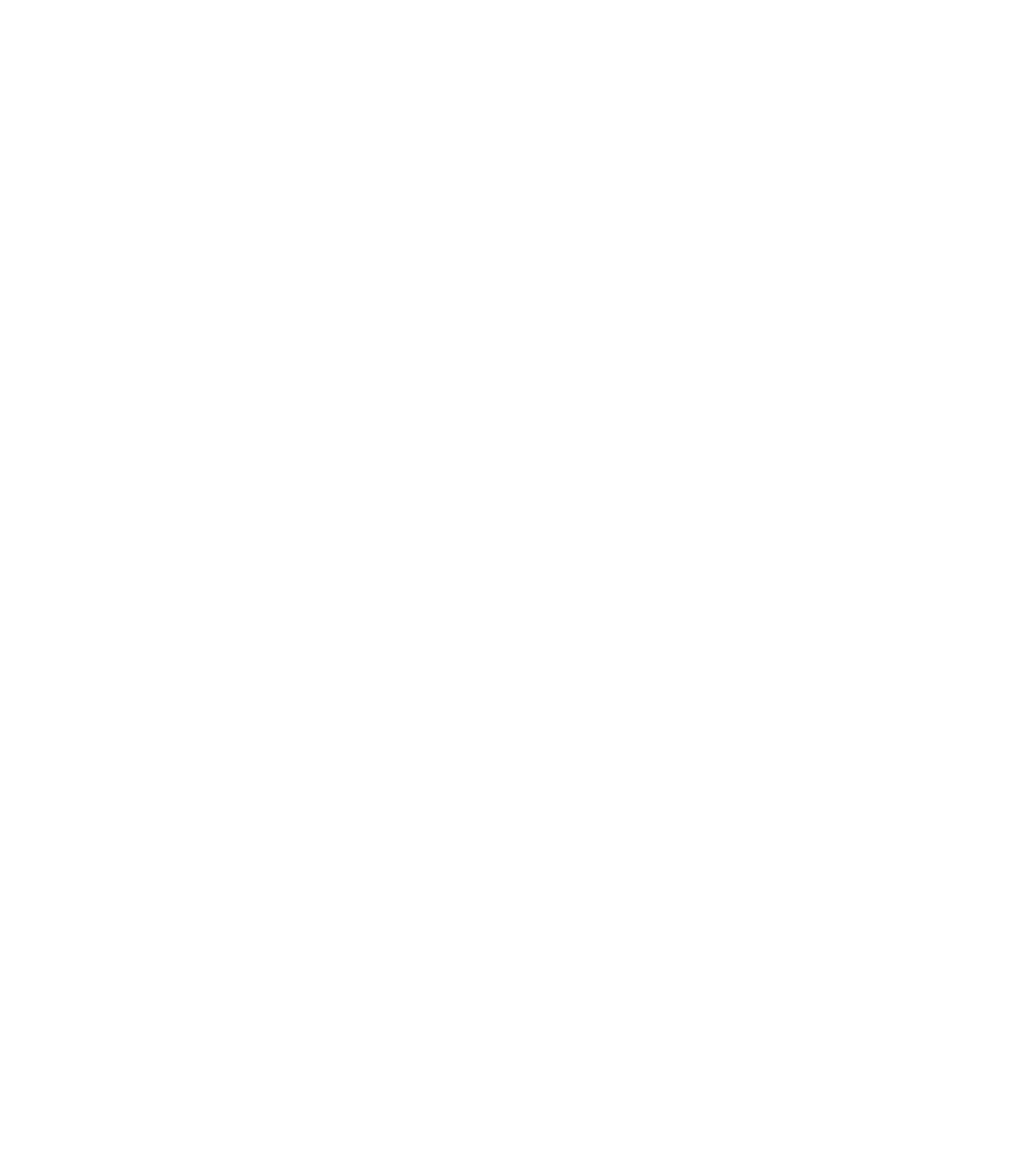
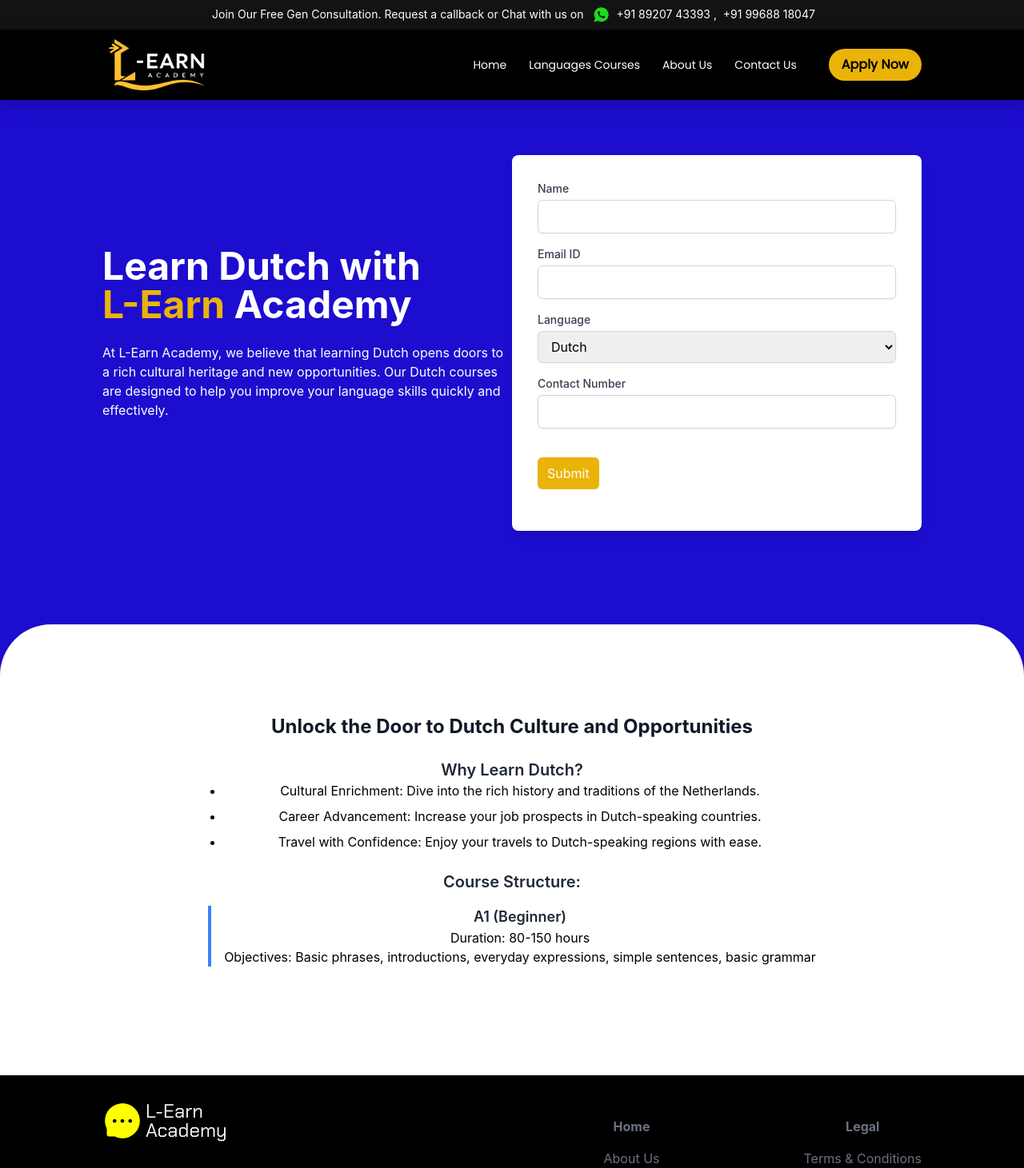
Before and after one commit to Ktyrrishabh9936/l-Earn, a React (Create React App) app: page /languages in a window 1280 px wide. Before the commit this address had no page. Shown: the top 1461 px of the page at 80% size. Before the commit the page ends 800 px from the top, so only its background shows below. Built offline with nearby package versions, Linux system fonts and the light colour scheme; a web font is replaced by a local one.

Commit message:
languagePage

```diff
--- a/src/App.js
+++ b/src/App.js
@@ -2,12 +2,14 @@
 import { BrowserRouter as Router,Routes,Route } from 'react-router-dom';
 import HomePage from './pages/homePage';
 import ScrollMotion from './components/homesections/ScrollAnimate';
+import LanguageDetails from './pages/lanuages';
 function App() {
   return (
     <Router>
       <Routes>
         <Route path='/' element={<HomePage/>}/>
         <Route path='/scroll' element={<ScrollMotion/>}/>
+        <Route path='/languages' element={<LanguageDetails/>}/>
       </Routes>
     </Router>
   );
--- a/src/components/Footer.js
+++ b/src/components/Footer.js
@@ -6,7 +6,7 @@
 export default function Footer() {
   return (
     <footer className=' bg-black py-8  text-gray-500 '>
-      <div className="container mx-auto flex flex-col md:flex-row ">
+      <div className="w-[97%] sm:w-[94%] md:w-[88%] lg:w-[84%] xl:w-[80%] mx-auto flex flex-col md:flex-row ">
       <div className=" w-min md:w-[60%] space-y-9 mx-auto">
       <div className="flex items-center gap-1 text-clamp-h4 mx-auto ">
           <p className=''>
--- a/src/components/contactUs.js
+++ b/src/components/contactUs.js
@@ -31,7 +31,7 @@
     emailjs.init(process.env.REACT_APP_EMAILJS_PUBLICKEY);
   },{})
   return (
-    <div className=" flex flex-col items-center justify-center container font-ChakraPetch ">
+    <div className=" flex flex-col items-center justify-center w-[97%] sm:w-[94%] md:w-[88%] lg:w-[84%] xl:w-[80%] font-ChakraPetch ">
         <h2 className=" font-semibold mb-6 text-center px-6 text-[clamp(1.6rem,2.3vw,2.5rem)] font-Salsa">Let’s Get Connected</h2>
         <p className="mb-6 text-center text-xl px-6">If You Have Any Query, Please Contact Us</p>
       <div className=" p-8 rounded-lg  w-full flex flex-col-reverse lg:flex-row gap-8">
--- /dev/null
+++ b/src/components/homesections/JoinConsultation.js
@@ -0,0 +1,15 @@
+import React from 'react'
+import { IoLogoWhatsapp } from 'react-icons/io'
+
+export default function JoinConsultation() {
+  return (
+    <div className=' bg-[rgba(19,19,19,1)] py-2 px-4 text-white flex flex-wrap relative '>
+      <div className=' flex flex-wrap text-center mx-auto whitespace-break-spaces text-xs sm:text-sm mg-text-base '>
+        <p className='mx-auto line-clamp-1'> Join Our Free Gen Consultation. Request a callback or Chat with us on </p>
+        <p className='flex mx-auto'>
+               <span><IoLogoWhatsapp style={{color:'rgba(30,221,26,1)',fontSize:'21px', marginLeft:'8px',marginRight:'8px'}}/></span> <a href='tel:8920743393'>+91 89207 43393 , </a> <a href='tel:9968818047'> +91 99688 18047</a>
+        </p>
+      </div>
+    </div>
+  )
+}
--- /dev/null
+++ b/src/components/languagesection/courseInfo.js
@@ -0,0 +1,29 @@
+import React from 'react';
+
+const CourseInfo = () => {
+  return (
+    <div className=" p-10  flex justify-center items-center">
+      <div className="bg-white max-w-4xl mx-auto p-8 rounded-lg  space-y-6">
+        <h1 className="text-2xl font-bold text-gray-900">Unlock the Door to Dutch Culture and Opportunities</h1>
+        <div>
+          <h2 className="text-xl font-semibold text-gray-800">Why Learn Dutch?</h2>
+          <ul className="list-disc pl-5 space-y-2">
+            <li>Cultural Enrichment: Dive into the rich history and traditions of the Netherlands.</li>
+            <li>Career Advancement: Increase your job prospects in Dutch-speaking countries.</li>
+            <li>Travel with Confidence: Enjoy your travels to Dutch-speaking regions with ease.</li>
+          </ul>
+        </div>
+        <div>
+          <h2 className="text-xl font-semibold text-gray-800">Course Structure:</h2>
+          <div className="mt-4 pl-4 border-l-4 border-blue-500">
+            <h3 className="text-lg font-semibold text-gray-800">A1 (Beginner)</h3>
+            <p>Duration: 80-150 hours</p>
+            <p>Objectives: Basic phrases, introductions, everyday expressions, simple sentences, basic grammar</p>
+          </div>
+        </div>
+      </div>
+    </div>
+  );
+}
+
+export default CourseInfo;
--- /dev/null
+++ b/src/components/languagesection/languagePage.jsx
@@ -0,0 +1,39 @@
+import React from 'react'
+
+export default function LanguagePage() {
+  return (
+    <div className='min-h-[90vh] bg-[rgb(29,13,207)]  pb-28 flex justify-center items-center  ' >
+        <div className='w-[97%] sm:w-[94%] md:w-[88%] lg:w-[84%] xl:w-[80%] mx-auto flex justify-between items-center  '>
+        <div className='  text-white w-1/2 whitespace-break-spaces'>
+        <h1 className="text-5xl font-bold mb-6">Learn Dutch with <span className=' whitespace-nowrap text-[rgb(234,179,8)]'>L-Earn</span> Academy</h1>
+        <p className="mb-6">At L-Earn Academy, we believe that learning Dutch opens doors to a rich cultural heritage and new opportunities. Our Dutch courses are designed to help you improve your language skills quickly and effectively.</p>
+        </div>
+        <div className="bg-white text-black max-w-lg ml-auto p-8 rounded-lg shadow-lg w-1/2">
+        <form>
+          <div className="mb-4">
+            <label htmlFor="name" className="block text-sm font-medium text-gray-700">Name</label>
+            <input type="text" id="name" className="mt-1 block w-full px-3 py-2 border border-gray-300 rounded-md shadow-sm focus:outline-none focus:ring-indigo-500 focus:border-indigo-500" />
+          </div>
+          <div className="mb-4">
+            <label htmlFor="email" className="block text-sm font-medium text-gray-700">Email ID</label>
+            <input type="email" id="email" className="mt-1 block w-full px-3 py-2 border border-gray-300 rounded-md shadow-sm focus:outline-none focus:ring-indigo-500 focus:border-indigo-500" />
+          </div>
+          <div className="mb-4">
+            <label htmlFor="language" className="block text-sm font-medium text-gray-700">Language</label>
+            <select id="language" className="mt-1 block w-full px-3 py-2 border border-gray-300 rounded-md shadow-sm focus:outline-none focus:ring-indigo-500 focus:border-indigo-500">
+              <option>Dutch</option>
+              <option>English</option>
+              <option>French</option>
+            </select>
+          </div>
+          <div className="mb-4">
+            <label htmlFor="contact" className="block text-sm font-medium text-gray-700">Contact Number</label>
+            <input type="text" id="contact" className="mt-1 block w-full px-3 py-2 border border-gray-300 rounded-md shadow-sm focus:outline-none focus:ring-indigo-500 focus:border-indigo-500" />
+          </div>
+          <button type="submit" className=" my-5 w-max mx-auto bg-[rgb(234,179,8)] text-white px-3 py-2 rounded-md hover:bg-blue-600">Submit</button>
+        </form>
+      </div>
+    </div>
+    </div>
+  )
+}
--- a/src/components/navigation.js
+++ b/src/components/navigation.js
@@ -3,6 +3,7 @@
 import { BsThreeDots } from 'react-icons/bs';
 import { IoMdClose } from 'react-icons/io';
 import { MdMenuOpen } from 'react-icons/md';
+import JoinConsultation from './homesections/JoinConsultation';
 export default function Navbar() {
   const [isOpen,setisOpen] = useState(false);
   const navlinks = ['Home','Languages Courses','About Us','Contact Us'];
@@ -33,7 +34,8 @@
         document.body.style.overflowY = 'scroll';
       }
   return (
-
+    <>
+    <JoinConsultation/>
     <div className={`w-[100vw] py-3 whitespace-nowrap  font-Poppins drop-nav-shadow sticky top-0 z-50  transition-colors duration-300 ${
         isScrolled ? "bg-[rgb(29,13,207)]" : "bg-[rgb(0,0,0)]"
       }` }>
@@ -99,14 +101,15 @@
           }}/>
         </div>
         </div>
-        <ul className="flex py-2  text-gray-500 flex-col  text-xl text-center gap-2 mt-7 ">
+        <ul className="flex py-2  text-gray-500 flex-col  text-base text-center gap-2 mt-7 ">
           {navlinks.map((navlink) => {
           return <li className='py-4'>{navlink}</li>
           })}
-       <li className='px-4 py-2 rounded-full bg-yellow-500 font-semibold h-min'>Apply Now</li>
+       <li className='px-4 py-2 rounded-md mx-4 bg-yellow-500 font-semibold h-min'>Apply Now</li>
         </ul>
       </div>
       </div>
     </div>
+    </>
   )
 }
--- a/src/pages/homePage.jsx
+++ b/src/pages/homePage.jsx
@@ -13,9 +13,9 @@
 
   return (
     <>
+
     <Navbar/>
     <Toaster position='top-center' reverseOrder={false}/>
-
     <MainSection/>
     <div className=' bg-white relative -top-16  rounded-[4rem] text-center text-black pt-10 flex flex-col justify-center items-center space-y-20 '>
     <HomeDetails/>
--- /dev/null
+++ b/src/pages/lanuages.jsx
@@ -0,0 +1,19 @@
+import Footer from '../components/Footer';
+import Navbar from '../components/navigation';
+import LanguagePage from '../components/languagesection/languagePage';
+import CourseInfo from '../components/languagesection/courseInfo';
+
+function LanguageDetails() {
+  return (
+    <>
+    <Navbar/>
+    <LanguagePage/>
+    <div className=' bg-white relative -top-16  rounded-[4rem] text-center text-black pt-10 flex flex-col justify-center items-center space-y-20 '>
+      <CourseInfo/>
+    </div>
+    <Footer/>
+    </>
+  );
+}
+
+export default LanguageDetails;
```
Also changed, not shown: src/components/homesections/newCareers.js (+24 -4 lines).
